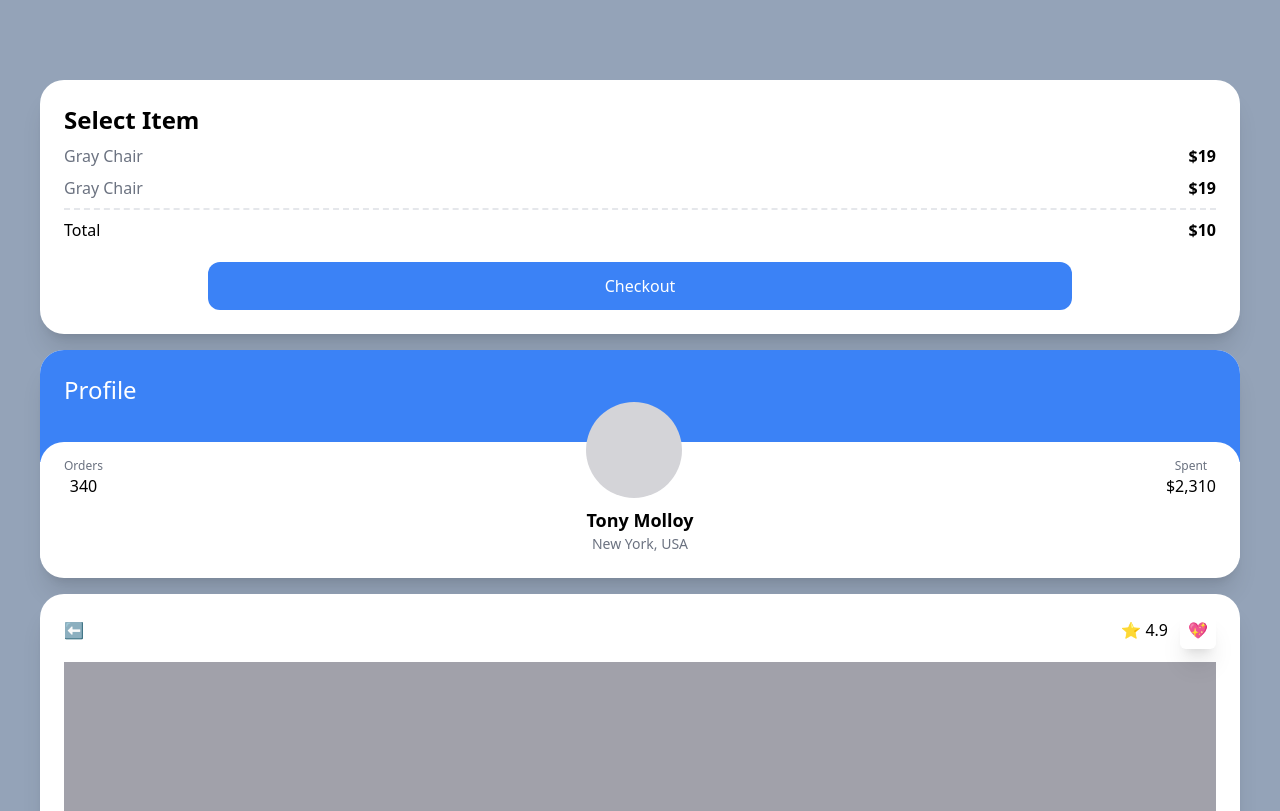
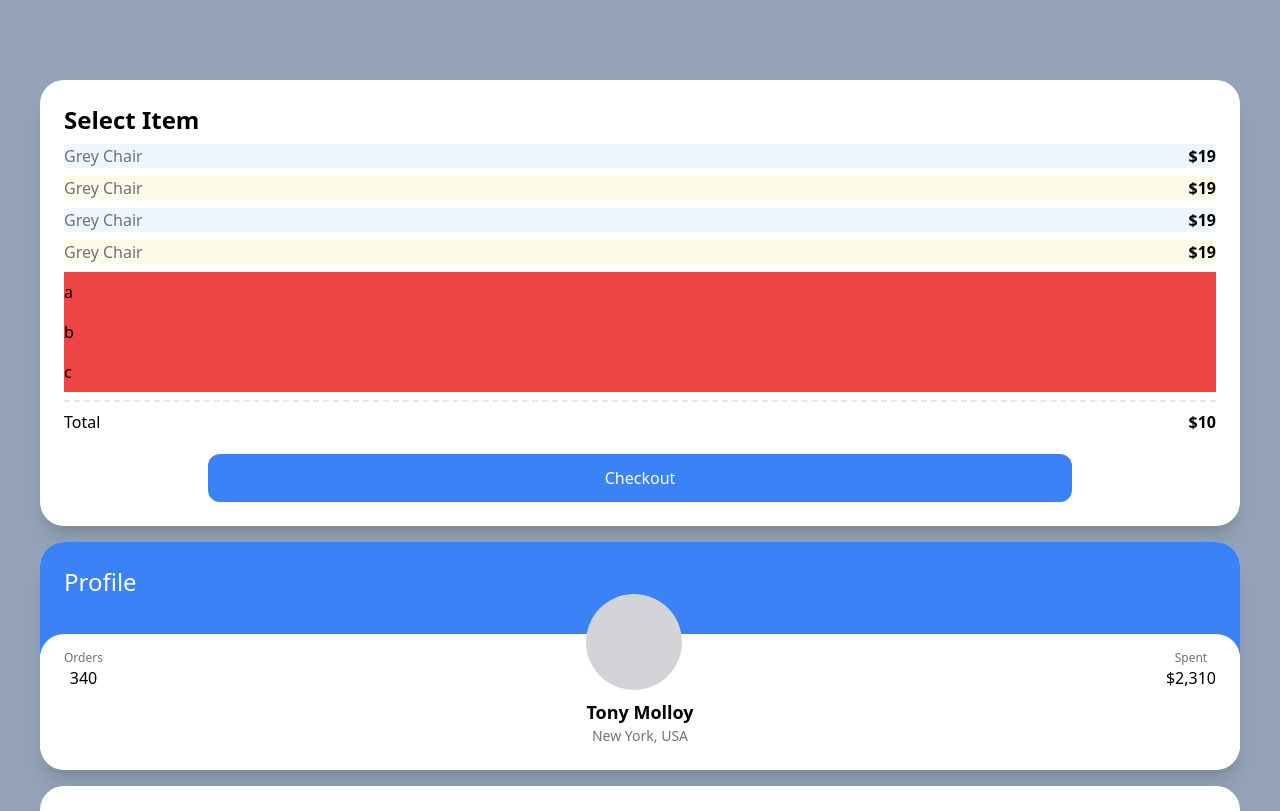
Before and after one commit to ysjkof/nmd-carrot-market, a Next.js app: page / in a window 1280 px wide. Shown: the top 811 px of the page. Built offline with nearby package versions, Linux system fonts and the light colour scheme.

Commit message:
#4.6 Modifiers for Lists

```diff
--- a/pages/index.tsx
+++ b/pages/index.tsx
@@ -6,14 +6,24 @@
       {/* box 1 */}
       <div className="bg-white p-6 rounded-3xl shadow-xl">
         <span className="font-semibold text-2xl">Select Item</span>
-        <div className="flex justify-between my-2">
-          <span className="text-gray-500">Gray Chair</span>
-          <span className="font-semibold">$19</span>
-        </div>
-        <div className="flex justify-between my-2">
-          <span className="text-gray-500">Gray Chair</span>
-          <span className="font-semibold">$19</span>
-        </div>
+        <ul>
+          {[1, 2, 3, 4].map((i) => (
+            <div
+              key={i}
+              className="flex justify-between my-2 odd:bg-blue-50 even:bg-yellow-50 first:bg-teal-50 last:bg-amber-50"
+            >
+              <span className="text-gray-500">Grey Chair</span>
+              <span className="font-semibold">$19</span>
+            </div>
+          ))}
+        </ul>
+        <ul>
+          {["a", "b", "c", ""].map((c, i) => (
+            <li className="bg-red-500 py-2 empty:hidden" key={i}>
+              {c}
+            </li>
+          ))}
+        </ul>
         <div className="flex justify-between mt-2 pt-2 border-t-2 border-dashed">
           <span>Total</span>
           <span className="font-semibold">$10</span>
```
